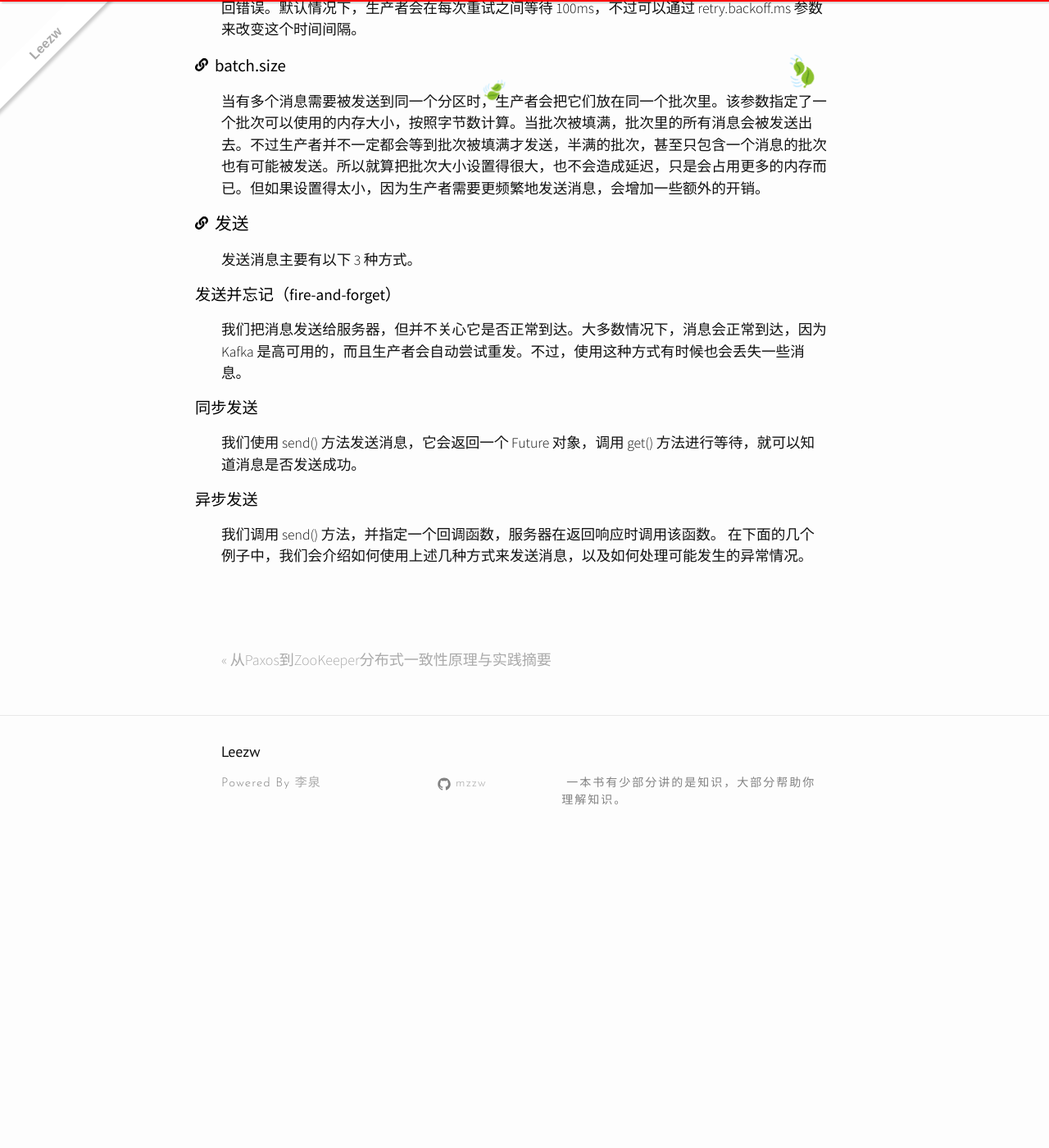
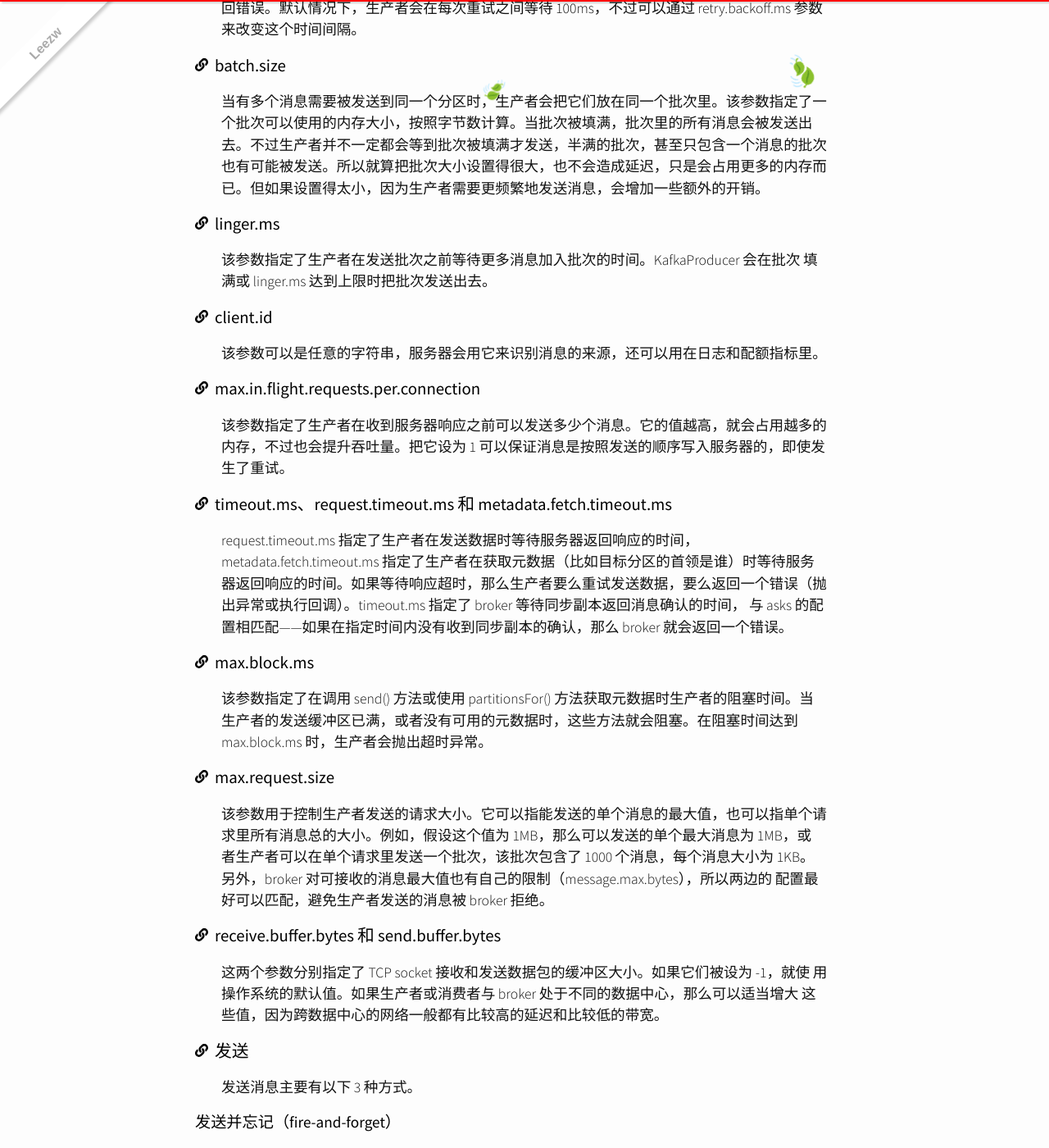
Before and after one commit to quantum-li/quantum-li.github.io, a Jekyll site: the page built from _posts/2020-05-09-kafka-the-definitive-guide.md, in a window 1280 px wide and 1400 px high, scrolled down 7476 px. Shown: the whole window at 82% size. Built offline with Jekyll 4.4.1, drawn with Linux system fonts in a browser that asks for light colours; nearby versions of some CDN libraries; comment, search, counter and statistics services are not loaded; before the commit the page ends 8523 px from its top, so only the background shows below that; some of the changed text lies outside the part shown.

Commit message:
2020-05-09 15:28:27

```diff
--- a/_posts/2020-05-09-kafka-the-definitive-guide.md
+++ b/_posts/2020-05-09-kafka-the-definitive-guide.md
@@ -186,6 +186,34 @@ retry.backoff.ms 参数来改变这个时间间隔。
 
 当有多个消息需要被发送到同⼀个分区时，⽣产者会把它们放在同⼀个批次⾥。该参数指定了⼀个批次可以使⽤的内存⼤⼩，按照字节数计算。当批次被填满，批次⾥的所有消息会被发送出去。不过⽣产者并不⼀定都会等到批次被填满才发送，半满的批次，甚⾄只包含⼀个消息的批次也有可能被发送。所以就算把批次⼤⼩设置得很⼤，也不会造成延迟，只是会占⽤更多的内存⽽已。但如果设置得太⼩，因为⽣产者需要更频繁地发送消息，会增加⼀些额外的开销。
 
+### linger.ms
+
+该参数指定了⽣产者在发送批次之前等待更多消息加⼊批次的时间。KafkaProducer 会在批次 填满或 linger.ms 达到上限时把批次发送出去。
+
+### client.id
+
+该参数可以是任意的字符串，服务器会⽤它来识别消息的来源，还可以⽤在⽇志和配额指标⾥。
+
+### max.in.flight.requests.per.connection
+
+该参数指定了⽣产者在收到服务器响应之前可以发送多少个消息。它的值越⾼，就会占⽤越多的 内存，不过也会提升吞吐量。把它设为 1 可以保证消息是按照发送的顺序写⼊服务器的，即使发 ⽣了重试。
+
+### timeout.ms、request.timeout.ms 和 metadata.fetch.timeout.ms
+
+request.timeout.ms 指定了⽣产者在发送数据时等待服务器返回响应的时间，metadata.fetch.timeout.ms 指定了⽣产者在获取元数据（⽐如⽬标分区的⾸领是谁）时等待服务器返回响应的时间。如果等待响应超时，那么⽣产者要么重试发送数据，要么返回⼀个错误（抛出异常或执⾏回调）。timeout.ms 指定了 broker 等待同步副本返回消息确认的时间， 与 asks 的配置相匹配——如果在指定时间内没有收到同步副本的确认，那么 broker 就会返回⼀个错误。
+
+### max.block.ms
+
+该参数指定了在调⽤ send() ⽅法或使⽤ partitionsFor() ⽅法获取元数据时⽣产者的阻塞时间。当⽣产者的发送缓冲区已满，或者没有可⽤的元数据时，这些⽅法就会阻塞。在阻塞时间达到 max.block.ms 时，⽣产者会抛出超时异常。
+
+### max.request.size
+
+该参数⽤于控制⽣产者发送的请求⼤⼩。它可以指能发送的单个消息的最⼤值，也可以指单个请 求⾥所有消息总的⼤⼩。例如，假设这个值为 1MB，那么可以发送的单个最⼤消息为 1MB，或 者⽣产者可以在单个请求⾥发送⼀个批次，该批次包含了 1000 个消息，每个消息⼤⼩为 1KB。 另外，broker 对可接收的消息最⼤值也有⾃⼰的限制（message.max.bytes），所以两边的 配置最好可以匹配，避免⽣产者发送的消息被 broker 拒绝。
+
+###  receive.buffer.bytes 和 send.buffer.bytes
+
+这两个参数分别指定了 TCP socket 接收和发送数据包的缓冲区⼤⼩。如果它们被设为 -1，就使 ⽤操作系统的默认值。如果⽣产者或消费者与 broker 处于不同的数据中⼼，那么可以适当增⼤ 这些值，因为跨数据中⼼的⽹络⼀般都有⽐较⾼的延迟和⽐较低的带宽。
+
 ### 发送
 
 发送消息主要有以下 3 种⽅式。
@@ -201,3 +229,35 @@ retry.backoff.ms 参数来改变这个时间间隔。
 #### 异步发送
 
 我们调⽤ send() ⽅法，并指定⼀个回调函数，服务器在返回响应时调⽤该函数。 在下⾯的⼏个例⼦中，我们会介绍如何使⽤上述⼏种⽅式来发送消息，以及如何处理可能发⽣的异常情况。
+
+## 分区
+
+如果键值为 null，并且使⽤了默认的分区器，那么记录将被随机地发送到主题内各个可⽤的分区上。分区器使⽤轮询（Round Robin）算法将消息均衡地分布到各个分区上。如果有特殊需求可以自定义分区方式。
+
+# 消费者
+
+## KafkaConsumer概念
+
+### 消费者和消费者群组
+
+Kafka 消费者从属于消费者群组。⼀个群组⾥的消费者订阅的是同⼀个主题，每个消费者接收主题⼀部 分分区的消息。
+
+如果消费者组只有一个消费者，那它将收到订阅topic下的所有分区的消息。
+
+![1 个消费者收到 4 个分区的消息](/assets/images/5e60a54a-3382-439b-af1f-5d4bf5371820.png)
+
+如果消费者比topic下分区数少，那一个消费者可能会收到topic下多个分区的消息。
+
+![2 个消费者收到 4 个分区的消息](/assets/images/6df42659-f261-42ce-8ef2-7fedd0ad1115.png)
+
+如果消费者和topic下分区数一致，那每个消费者都可以收到一个分区的消息。
+
+![4 个消费者收到 4 个分区的消息](/assets/images/9b230319-8c58-4aab-87d3-1990d3ca2a75.png)
+
+如果消费者比topic下分区数多，那么将有消费者收不到分区消息。
+
+![5 个消费者收到 4 个分区的消息](/assets/images/09ac4cb8-dd05-4d01-8478-514fb7317674.png)
+
+多个消费者组订阅同一topic，它们之间互不影响。
+
+![两个消费者群组对应⼀个主题](/assets/images/9f4b70e4-0100-484b-a8e7-80656ec0b14c.png)
```
Also changed, not shown: assets/images/09ac4cb8-dd05-4d01-8478-514fb7317674.png (added), assets/images/5e60a54a-3382-439b-af1f-5d4bf5371820.png (added), assets/images/6df42659-f261-42ce-8ef2-7fedd0ad1115.png (added), assets/images/9b230319-8c58-4aab-87d3-1990d3ca2a75.png (added), assets/images/9f4b70e4-0100-484b-a8e7-80656ec0b14c.png (added).
